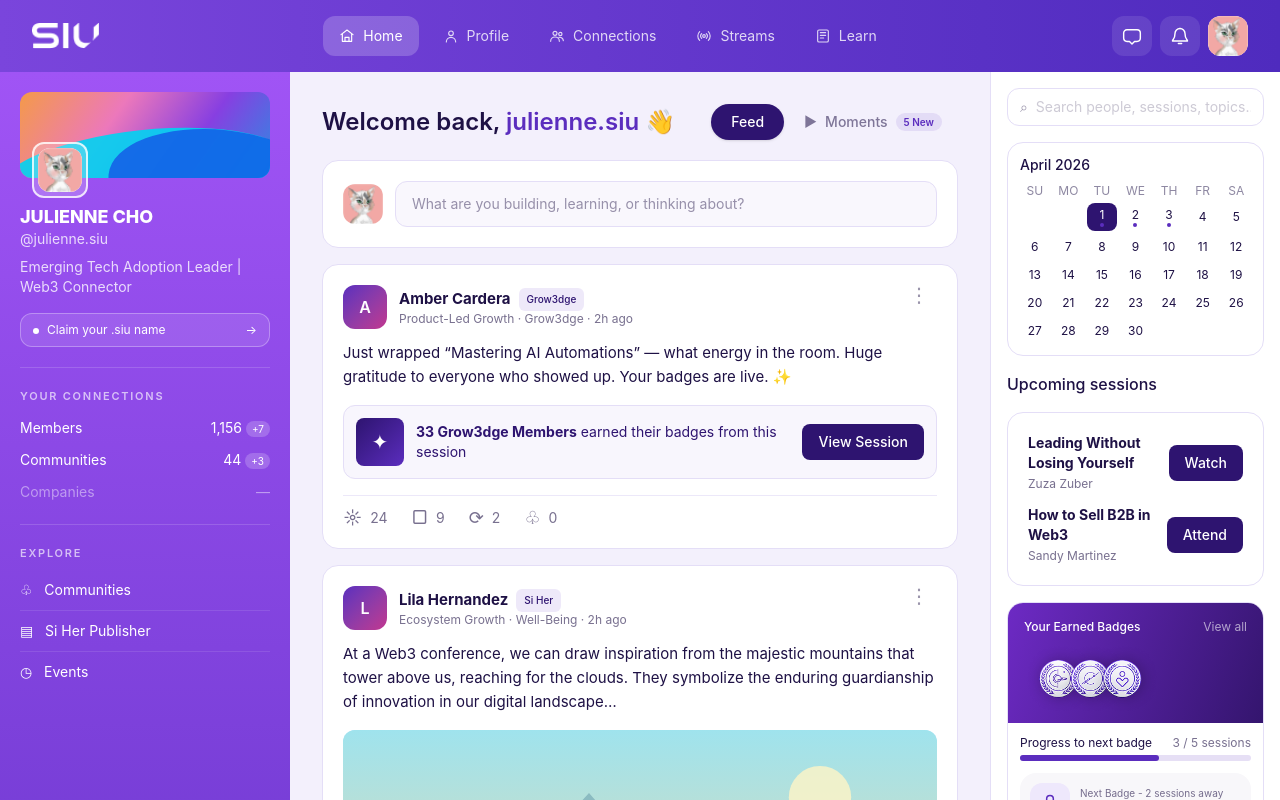
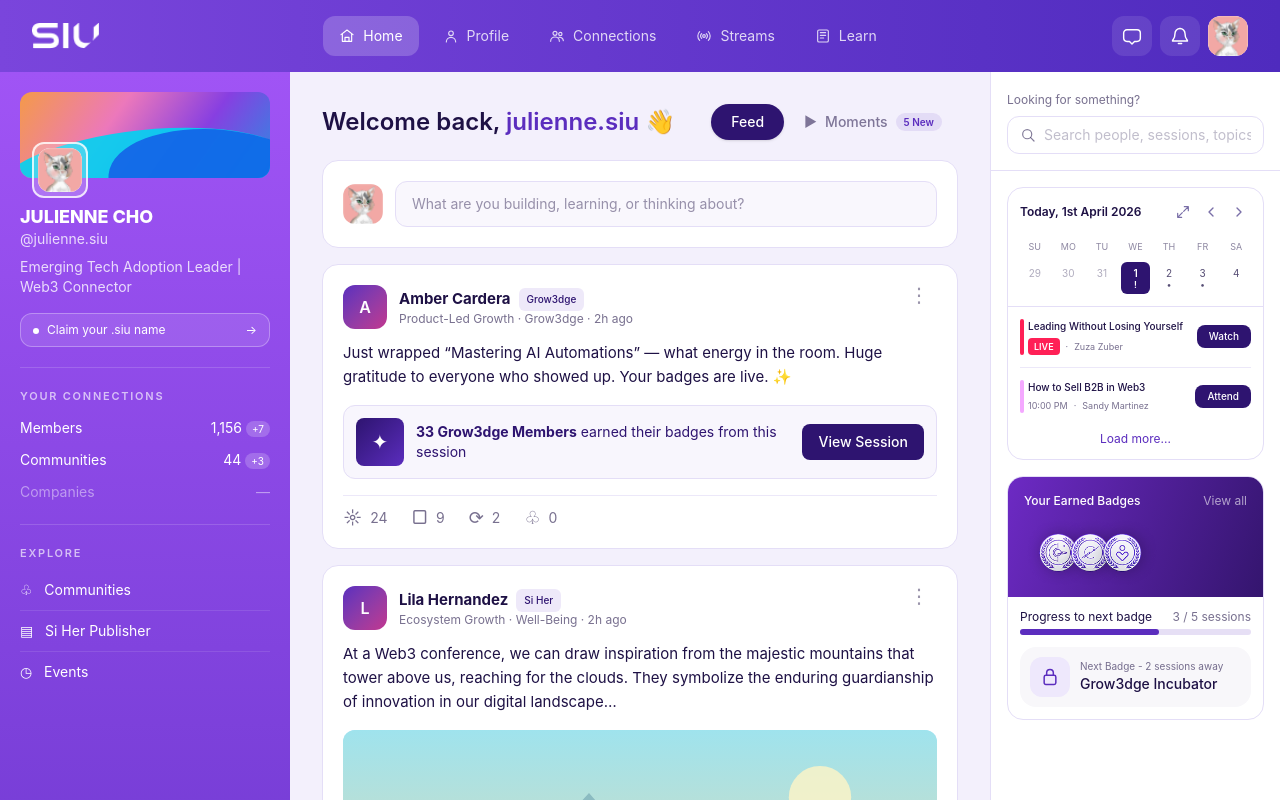
Before and after one commit to sulphitic7864/si-u, a Next.js app: page / in a window 1280 px wide. Shown: the top 800 px of the page. Built offline with nearby package versions, Linux system fonts and the light colour scheme.

Commit message:
Enhance CalendarWidget and RsvpButton components: improve layout, add session display, and implement density variations for buttons; update Shell component to streamline imports and enhance UI consistency.

```diff
--- a/shared/components/CalendarWidget.tsx
+++ b/shared/components/CalendarWidget.tsx
@@ -1,11 +1,70 @@
 "use client";
 import { useState } from "react";
-const days = ["SU", "MO", "TU", "WE", "TH", "FR", "SA"];
+import { sessions } from "@/shared/data/mock";
+import { Button } from "./ui";
+import { RsvpButton } from "./RsvpModal";
+
+const weekdays = ["SU", "MO", "TU", "WE", "TH", "FR", "SA"];
+const week = [
+  { key: "mar-29", day: 29, muted: true },
+  { key: "mar-30", day: 30, muted: true },
+  { key: "mar-31", day: 31, muted: true },
+  { key: "apr-1", day: 1, muted: false },
+  { key: "apr-2", day: 2, muted: false },
+  { key: "apr-3", day: 3, muted: false },
+  { key: "apr-4", day: 4, muted: false },
+];
+
 export function CalendarWidget() {
-  const [sel, setSel] = useState(1);
-  const cells = [...Array(2).fill(0), ...Array.from({ length: 30 }, (_, i) => i + 1)]; // April 2026 starts Wednesday
-  return (<div className="rounded-2xl border border-border p-3">
-    <p className="mb-2 text-sm font-medium">April 2026</p>
-    <div className="grid grid-cols-7 gap-1 text-center text-xs">{days.map(d => <span key={d} className="text-ink/50">{d}</span>)}
-      {cells.map((d, i) => d ? <button key={i} onClick={() => setSel(d)} className={`rounded-lg py-1 ${sel === d ? "bg-brand-deep text-white" : ""}`}>{d}{[1, 2, 3].includes(d) && <i className="mx-auto block h-1 w-1 rounded-full bg-brand" />}</button> : <span key={i} />)}</div></div>);
+  const [selectedDay, setSelectedDay] = useState(1);
+  return (<div className="overflow-hidden rounded-2xl border border-border bg-white">
+    <div className="p-3">
+      <div className="mb-3 flex items-center justify-between gap-1">
+        <h2 className="whitespace-nowrap text-xs font-semibold">Today, 1st April 2026</h2>
+        <div className="flex items-center gap-1 text-explorer">
+          <button type="button" aria-label="Expand calendar" className="grid h-6 w-6 place-items-center">
+            <svg aria-hidden="true" viewBox="0 0 24 24" fill="none" stroke="currentColor" strokeWidth="1.8" strokeLinecap="round" strokeLinejoin="round" className="h-4 w-4"><path d="M14 4h6v6M20 4l-7 7M10 20H4v-6M4 20l7-7" /></svg>
+          </button>
+          <button type="button" aria-label="Previous day" className="grid h-6 w-6 place-items-center">
+            <svg aria-hidden="true" viewBox="0 0 24 24" fill="none" stroke="currentColor" strokeWidth="2" strokeLinecap="round" strokeLinejoin="round" className="h-4 w-4"><path d="m15 18-6-6 6-6" /></svg>
+          </button>
+          <button type="button" aria-label="Next day" className="grid h-6 w-6 place-items-center">
+            <svg aria-hidden="true" viewBox="0 0 24 24" fill="none" stroke="currentColor" strokeWidth="2" strokeLinecap="round" strokeLinejoin="round" className="h-4 w-4"><path d="m9 18 6-6-6-6" /></svg>
+          </button>
+        </div>
+      </div>
+      <div className="grid grid-cols-7 gap-1 text-center">
+        {weekdays.map(day => <span key={day} className="py-1 text-[9px] text-ink/50">{day}</span>)}
+      </div>
+      <div className="mt-1 grid grid-cols-7 gap-1 text-center">
+        {week.map(({ key, day, muted }) => {
+          const selected = selectedDay === day;
+          const hasSessions = [1, 2, 3].includes(day);
+          return <button key={key} type="button" aria-pressed={selected} onClick={() => setSelectedDay(day)}
+            className={`flex h-8 flex-col items-center justify-center rounded-md text-[10px] ${selected ? "bg-brand-deep font-semibold text-white" : muted ? "text-ink/35" : "text-ink/75 hover:bg-page"}`}>
+            <span>{day}</span>
+            <span className="h-2 text-[9px] leading-[8px]">{hasSessions ? selected ? "!" : "•" : ""}</span>
+          </button>;
+        })}
+      </div>
+    </div>
+    <div className="border-t border-border px-3">
+      {sessions.map((session, index) => <div key={session.id} className={`relative flex items-center gap-2.5 py-3 ${index > 0 ? "border-t border-border/70" : ""}`}>
+        <span className={`absolute inset-y-3 left-0 w-1 rounded-full ${session.live ? "bg-rose-500" : "bg-fuchsia-300"}`} />
+        <div className="min-w-0 flex-1 pl-2">
+          <p className="truncate text-[10px] font-medium">{session.title}</p>
+          <p className="mt-1 flex items-center gap-1.5 whitespace-nowrap text-[9px] text-ink/60">
+            {session.live
+              ? <span className="rounded bg-rose-500 px-1.5 py-0.5 font-semibold text-white">LIVE</span>
+              : <span>10:00 PM</span>}
+            <span>·</span><span className="truncate">{session.host}</span>
+          </p>
+        </div>
+        {session.live
+          ? <Button density="compact">Watch</Button>
+          : <RsvpButton title={session.title} when="Wed 1 Apr · 10:00 PM" density="compact" />}
+      </div>)}
+      <button type="button" className="w-full pb-3 pt-1 text-xs text-brand">Load more...</button>
+    </div>
+  </div>);
 }
--- a/shared/components/RsvpModal.tsx
+++ b/shared/components/RsvpModal.tsx
@@ -2,13 +2,13 @@
 import { useState } from "react";
 import { Button } from "./ui";
 const opts = ["Add to SI U scheduler", "Add to Google Calendar", "Add to Apple Calendar"];
-export function RsvpButton({ title, when, label = "Attend" }: { title: string; when: string; label?: string }) {
+export function RsvpButton({ title, when, label = "Attend", density = "default" }: { title: string; when: string; label?: string; density?: "default" | "compact" }) {
   const [open, setOpen] = useState(false); const [done, setDone] = useState(false);
   const [sel, setSel] = useState<string[]>([opts[0]]);
   const toggle = (o: string) => setSel(s => s.includes(o) ? s.filter(x => x !== o) : [...s, o]);
-  if (done) return <span className="rounded-lg bg-brand/10 px-4 py-2 text-sm text-brand">✓ Attending</span>;
+  if (done) return <span className={`rounded-lg bg-brand/10 text-brand ${density === "compact" ? "px-3 py-1 text-[10px]" : "px-4 py-2 text-sm"}`}>✓ Attending</span>;
   return (<>
-    <Button onClick={() => setOpen(true)}>{label}</Button>
+    <Button density={density} onClick={() => setOpen(true)}>{label}</Button>
     {open && <div className="fixed inset-0 z-50 grid place-items-center bg-black/40 p-4" role="dialog" aria-modal>
       <div className="w-full max-w-sm space-y-3 rounded-2xl bg-white p-6">
         <div className="flex justify-between"><h2 className="font-semibold">Schedule this session</h2><button onClick={() => setOpen(false)} aria-label="Close">✕</button></div>
--- a/shared/components/Shell.tsx
+++ b/shared/components/Shell.tsx
@@ -2,12 +2,11 @@
 import Image from "next/image";
 import Link from "next/link";
 import { usePathname } from "next/navigation";
-import { me, sessions } from "@/shared/data/mock";
+import { me } from "@/shared/data/mock";
 import { useState } from "react";
-import { Avatar, Card, Button } from "./ui";
+import { Avatar } from "./ui";
 import { CalendarWidget } from "./CalendarWidget";
-import { BadgesWidget, SessionRow } from "./widgets";
-import { RsvpButton } from "./RsvpModal";
+import { BadgesWidget } from "./widgets";
 
 const nav = [
   ["Home", "/", "home"],
@@ -111,12 +110,14 @@ function Sidebar({ mobile = false }: { mobile?: boolean }) {
 function RightRail() {
   return (
     <aside className="hidden w-[290px] shrink-0 space-y-4 border-l border-border bg-white p-4 xl:block">
-      <label className="flex items-center gap-2 rounded-xl border border-border px-3 py-2 text-sm text-ink/45">
-        <span aria-hidden="true">⌕</span><input aria-label="Search people, sessions, topics" placeholder="Search people, sessions, topics…" className="min-w-0 flex-1 outline-none" />
-      </label>
-      <CalendarWidget /><p className="font-medium">Upcoming sessions</p>
-      <Card className="space-y-3 p-3">{sessions.map(s =>
-        <SessionRow key={s.id} title={s.title} meta={s.host} action={s.live ? <Button>Watch</Button> : <RsvpButton title={s.title} when="Thu Apr 2 · 10:00 PM" />} />)}</Card>
+      <div className="-mx-4 -mt-4 mb-4 border-b border-border px-4 pb-4 pt-5">
+        <p className="mb-2 text-xs text-ink/60">Looking for something?</p>
+        <label className="flex items-center gap-2 rounded-xl border border-border px-3 py-2 text-sm text-ink/55">
+          <svg aria-hidden="true" viewBox="0 0 24 24" fill="none" stroke="currentColor" strokeWidth="1.8" strokeLinecap="round" className="h-4 w-4 shrink-0"><circle cx="10.8" cy="10.8" r="6.8" /><path d="m16 16 5 5" /></svg>
+          <input aria-label="Search people, sessions, topics" placeholder="Search people, sessions, topics…" className="min-w-0 flex-1 outline-none" />
+        </label>
+      </div>
+      <CalendarWidget />
       <BadgesWidget />
     </aside>);
 }
--- a/shared/components/ui.tsx
+++ b/shared/components/ui.tsx
@@ -6,8 +6,8 @@ export const Avatar = ({ name, size = 40, shape = "circle", src }: { name: strin
   <span style={{ width: size, height: size }} className={`relative grid shrink-0 place-items-center overflow-hidden ${shape === "circle" ? "rounded-full" : "rounded-xl"} ${src ? "bg-white" : "bg-gradient-to-br from-brand to-siher font-semibold text-white"}`}>
     {src ? <Image src={src} alt={name} width={size} height={size} className="h-full w-full object-cover" /> : name[0]}
   </span>;
-export const Button = ({ children, variant = "primary", ...p }: React.ButtonHTMLAttributes<HTMLButtonElement> & { variant?: "primary" | "ghost" }) =>
-  <button {...p} className={`rounded-lg px-4 py-2 text-sm font-medium ${variant === "primary" ? "bg-brand-deep text-white" : "border border-border bg-white text-brand"}`}>{children}</button>;
+export const Button = ({ children, variant = "primary", density = "default", className = "", ...p }: React.ButtonHTMLAttributes<HTMLButtonElement> & { variant?: "primary" | "ghost"; density?: "default" | "compact" }) =>
+  <button {...p} className={`rounded-lg font-medium ${density === "compact" ? "px-3 py-1 text-[10px]" : "px-4 py-2 text-sm"} ${variant === "primary" ? "bg-brand-deep text-white" : "border border-border bg-white text-brand"} ${className}`}>{children}</button>;
 export const Chip = ({ children, active }: { children: React.ReactNode; active?: boolean }) =>
   <span className={`rounded-full border px-3 py-1 text-sm ${active ? "border-brand-deep bg-brand-deep text-white" : "border-border bg-white"}`}>{children}</span>;
 export const ProgramTag = ({ program }: { program: Program }) =>
```
Also changed, not shown: public/assets/Rectangle4.png (added).
